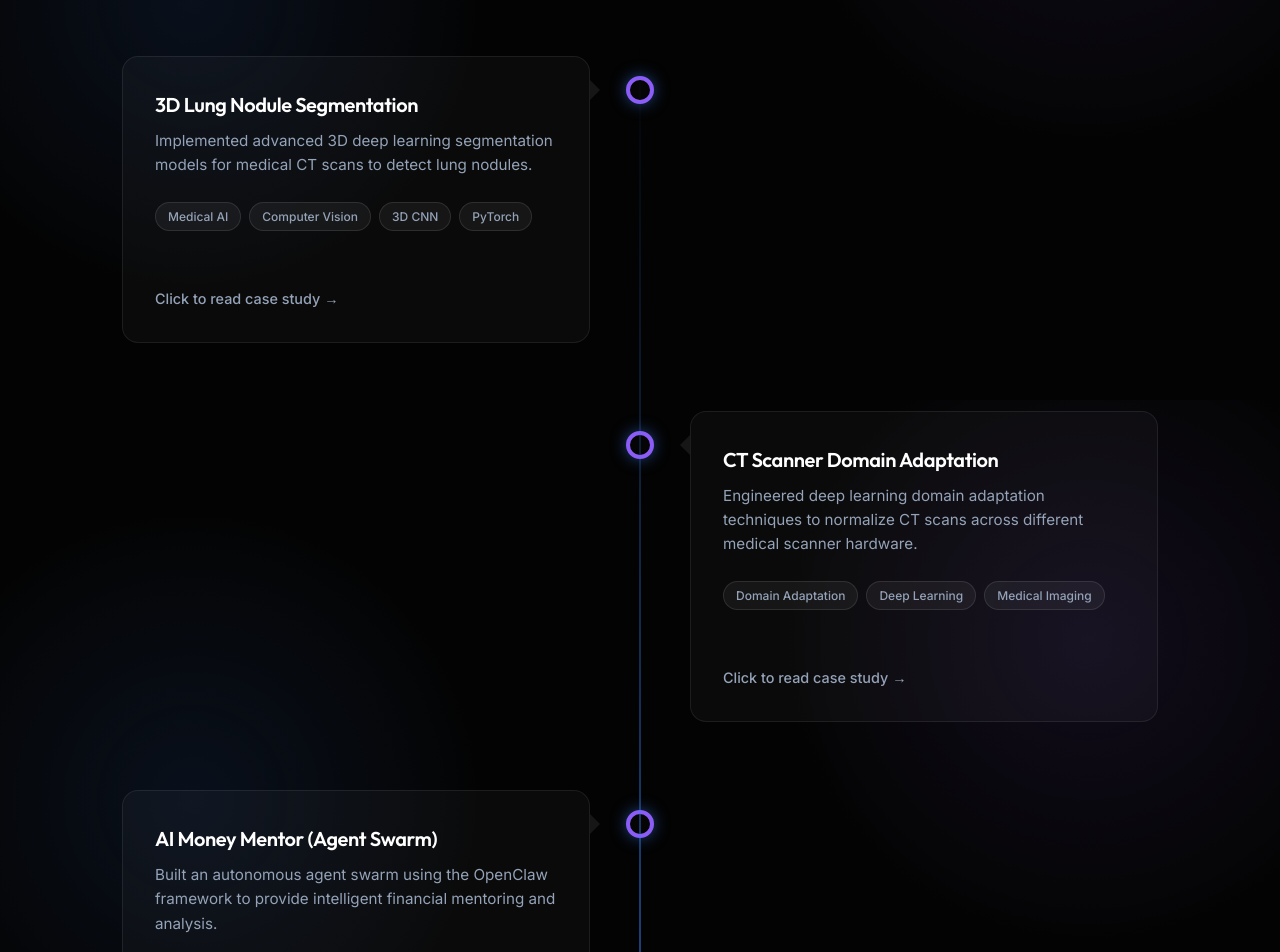
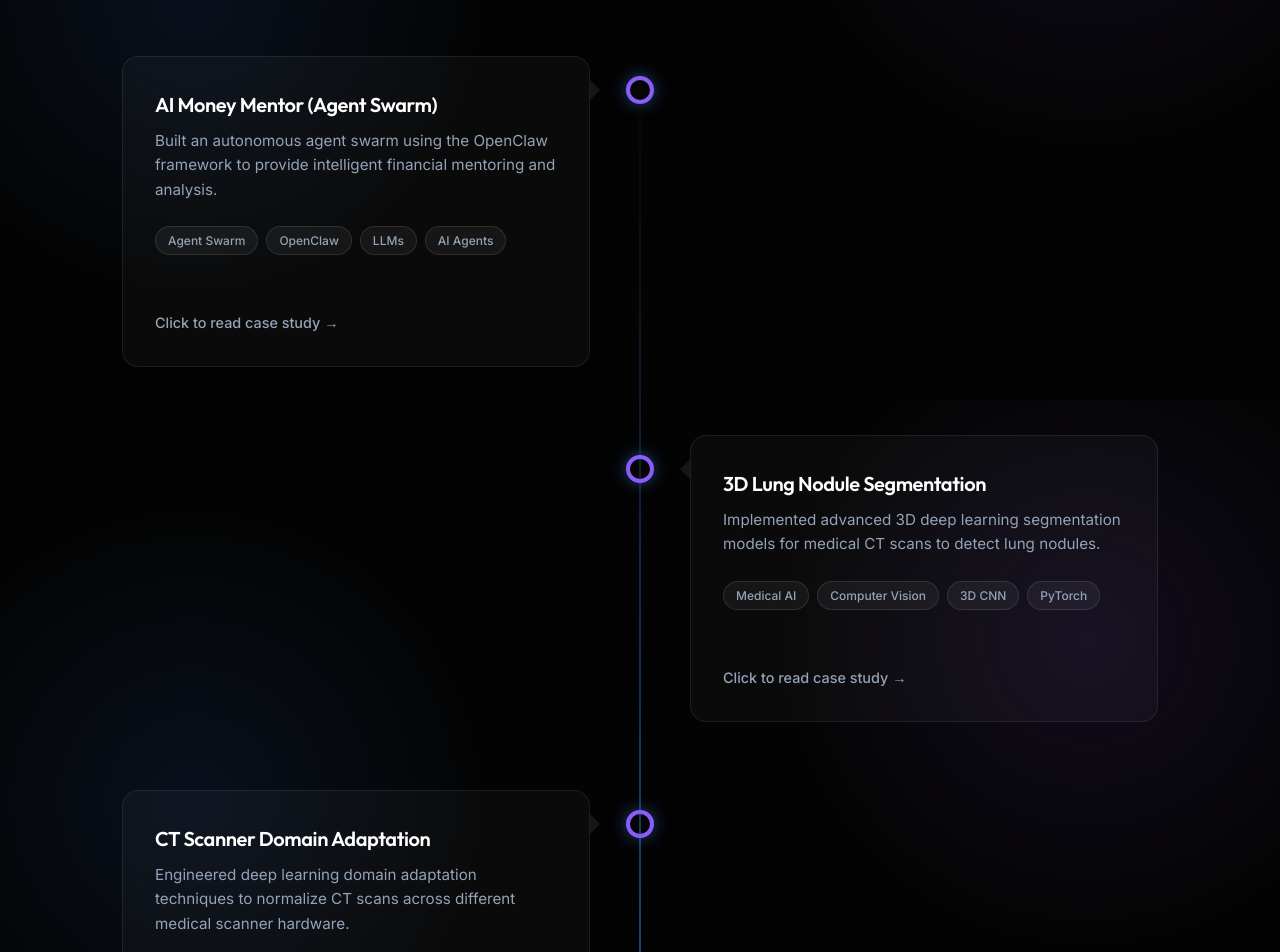
Before and after one commit to Devguru-codes/my_portfolio_website, a React (Vite) app: page / in a window 1280 px wide. Shown: the part 2800-3752 px from the top of the page. Built offline with nearby package versions, Linux system fonts and the light colour scheme.

Commit message:
feat: moved AI Money Mentor to top of AI & ML section

```diff
--- a/src/App.jsx
+++ b/src/App.jsx
@@ -4,6 +4,15 @@ const HARDCODED_PROJECTS = [
   // --- AI & ML ---
   {
     id: 1,
+    title: "AI Money Mentor (Agent Swarm)",
+    description: "Built an autonomous agent swarm using the OpenClaw framework to provide intelligent financial mentoring and analysis.",
+    longDescription: "An advanced multi-agent AI system designed for financial literacy. I utilized the OpenClaw framework to orchestrate a swarm of specialized AI agents—each handling different aspects of financial analysis and budgeting.",
+    tags: ["Agent Swarm", "OpenClaw", "LLMs", "AI Agents"],
+    category: "AI & ML",
+    link: "https://github.com/Devguru-codes/AI-Money-Mentor"
+  },
+  {
+    id: 2,
     title: "3D Lung Nodule Segmentation",
     description: "Implemented advanced 3D deep learning segmentation models for medical CT scans to detect lung nodules.",
     longDescription: "A highly complex medical computer vision project. I utilized 3D convolutional neural networks to segment lung nodules from raw volumetric CT scans, demonstrating my ability to handle highly dimensional, sensitive medical data.",
@@ -12,22 +21,13 @@ const HARDCODED_PROJECTS = [
     link: "https://github.com/Devguru-codes/Lung-Nodule-Seg3D"
   },
   {
-    id: 2,
+    id: 3,
     title: "CT Scanner Domain Adaptation",
     description: "Engineered deep learning domain adaptation techniques to normalize CT scans across different medical scanner hardware.",
     longDescription: "A cutting-edge AI research project. Medical AI models often fail when applied to images from different hospital scanners. I implemented domain adaptation techniques to normalize the data distributions, making the AI models robust regardless of the hardware used.",
     tags: ["Domain Adaptation", "Deep Learning", "Medical Imaging"],
     category: "AI & ML",
     link: "https://github.com/Devguru-codes/Med-Domain-Adapt-CT-Scanner-Domain-Adaptation-"
-  },
-  {
-    id: 3,
-    title: "AI Money Mentor (Agent Swarm)",
-    description: "Built an autonomous agent swarm using the OpenClaw framework to provide intelligent financial mentoring and analysis.",
-    longDescription: "An advanced multi-agent AI system designed for financial literacy. I utilized the OpenClaw framework to orchestrate a swarm of specialized AI agents—each handling different aspects of financial analysis and budgeting.",
-    tags: ["Agent Swarm", "OpenClaw", "LLMs", "AI Agents"],
-    category: "AI & ML",
-    link: "https://github.com/Devguru-codes/AI-Money-Mentor"
   },
   {
     id: 4,
```
